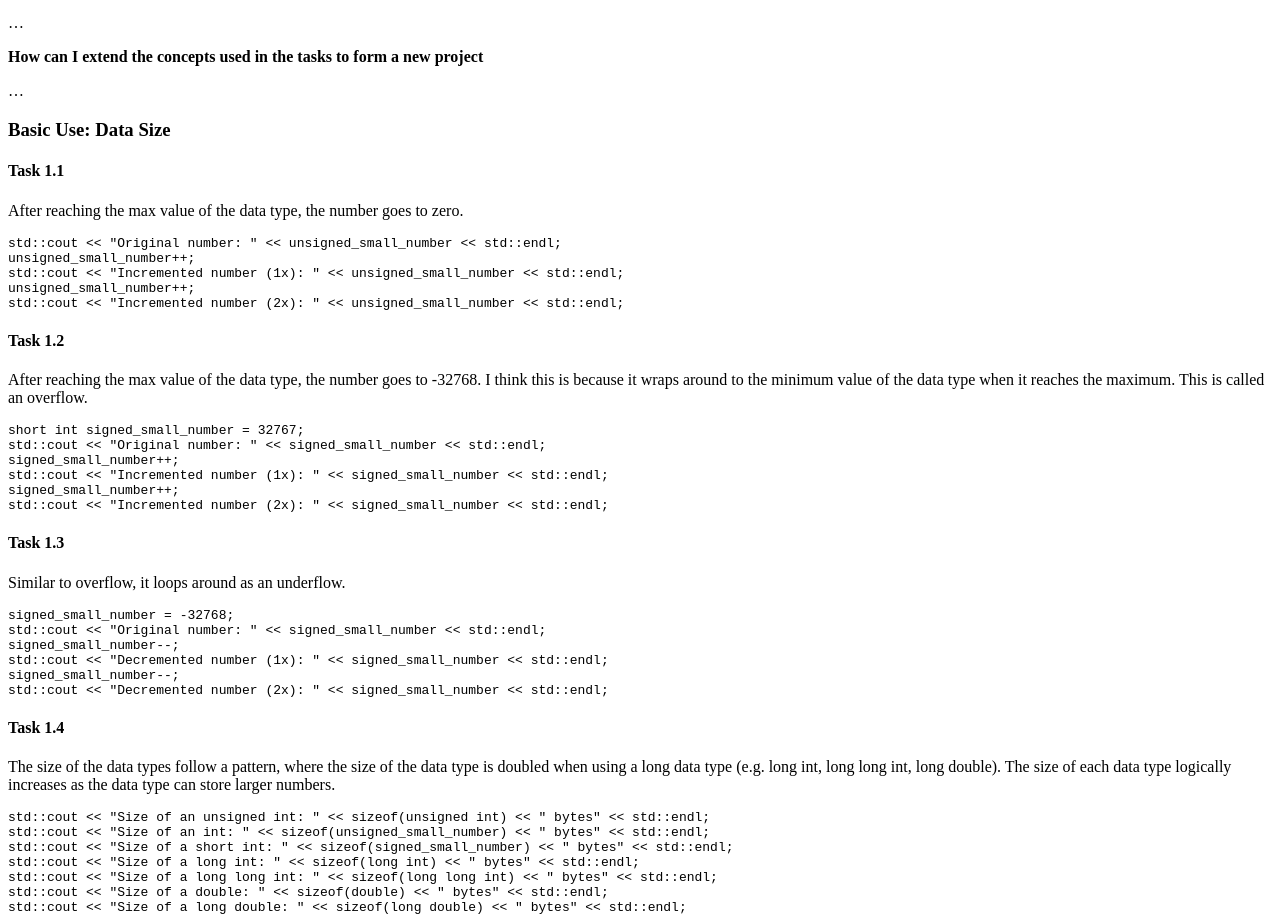
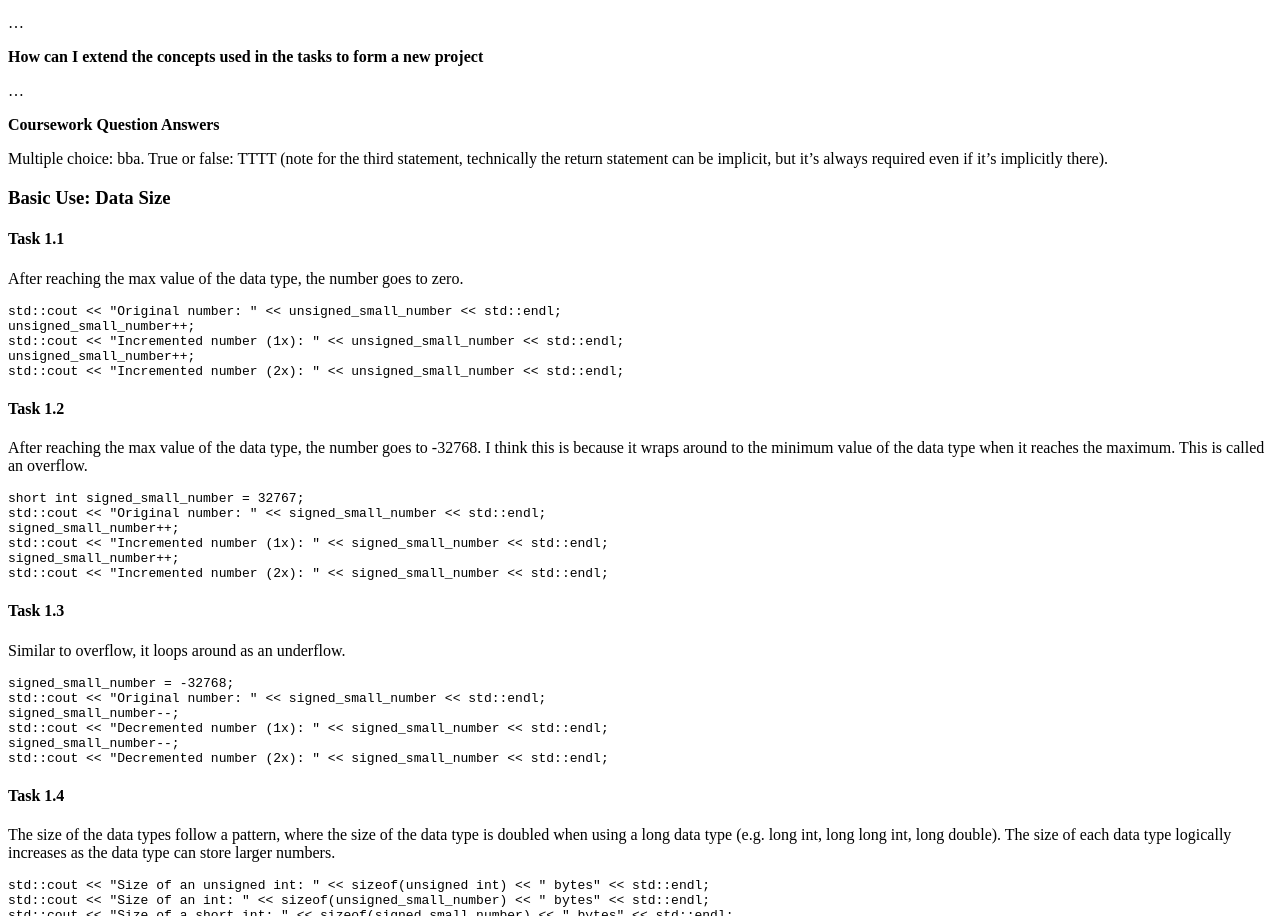
Before and after one commit to unkokaeru/lincoln-logbook, a plain HTML site: page index.html in a window 1280 px wide. Shown: the part 7306-8222 px from the top of the page. Drawn offline with Linux system fonts and the light colour scheme.

Commit message:
Deploying to logbook from @ unkokaeru/lincoln-logbook@e08c4c80872c95ea45d1d93c9f60e0ec2db0a77f 🚀

```diff
--- a/index.html
+++ b/index.html
@@ -367,6 +367,8 @@ std::cout &lt;&lt; &quot;Simple Interest on a principal amount of &quot; &lt;&lt
 <p>…</p>
 <p><strong>How can I extend the concepts used in the tasks to form a new project</strong></p>
 <p>…</p>
+<p><strong>Coursework Question Answers</strong></p>
+<p>Multiple choice: bba. True or false: TTTT (note for the third statement, technically the return statement can be implicit, but it’s always required even if it’s implicitly there).</p>
 <h3 id="basic-use-data-size">Basic Use: Data Size</h3>
 <h4 id="task-1.1-3">Task 1.1</h4>
 <p>After reaching the max value of the data type, the number goes to zero.</p>
```
